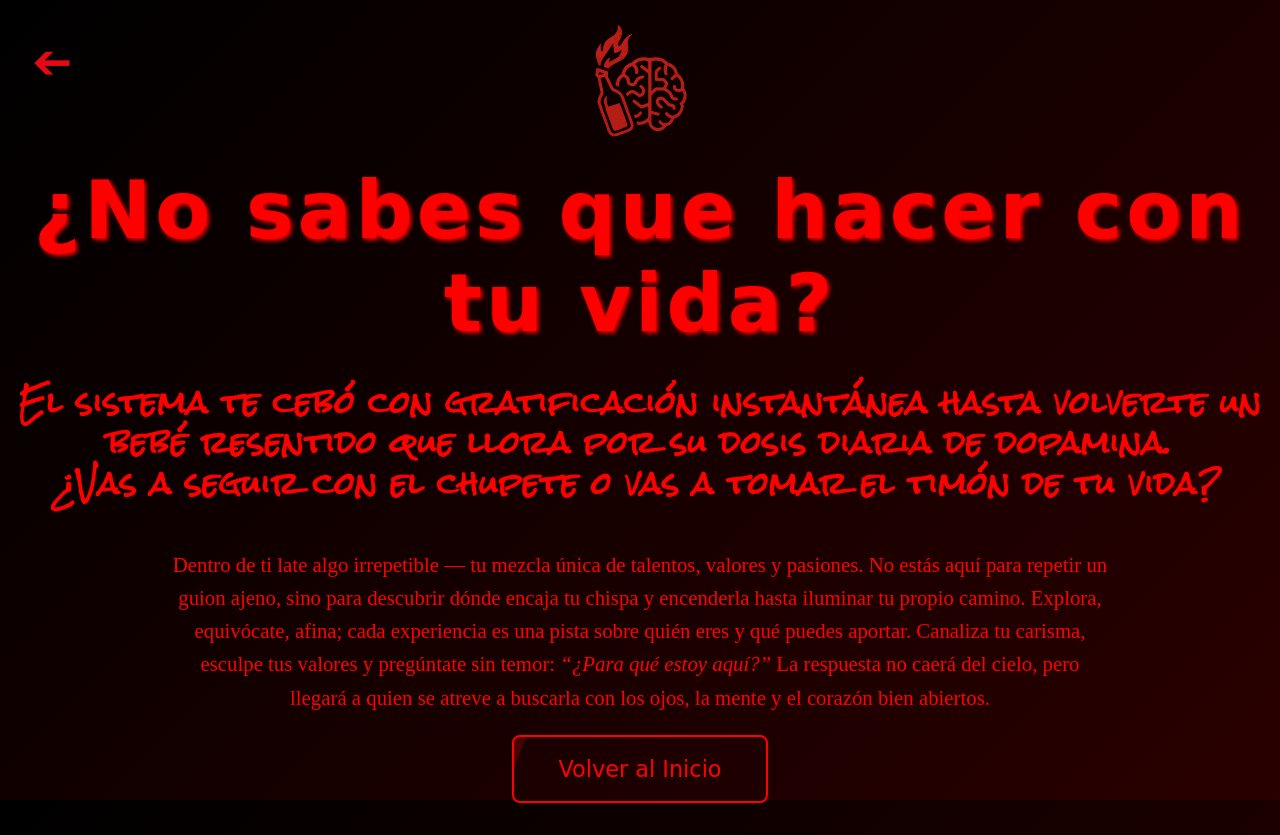
After one commit to WMARBAR/verdadera_rebelion, a Flask app: page /nsqctv in a window 1280 px wide. The commit adds this page. Run offline with Flask 3, Linux system fonts and the light colour scheme; some web fonts are replaced.

Commit message:
se crean los html de cada acceso

```diff
--- a/app.py
+++ b/app.py
@@ -17,6 +17,21 @@ def nosotros():
 def material_apoyo():
     return render_template('material_apoyo.html')
 
+@app.route("/egyse")
+def egyse():
+    # “gordo y sin energía”  → e.g.  /egyse
+    return render_template("egyse.html")
+
+@app.route("/nsqctv")
+def nsqctv():
+    # “gordo y sin energía”  → e.g.  /nsqctv
+    return render_template("nsqctv.html")
+
+@app.route("/plf")
+def plf():
+    # “gordo y sin energía”  → e.g.  /plf
+    return render_template("plf.html")
+
 if __name__ == '__main__':
     port = int(os.environ.get("PORT", 5000))
     app.run(debug=True, host='0.0.0.0', port=port)
--- a/static/styles-media.css
+++ b/static/styles-media.css
@@ -106,3 +106,32 @@
     grid-template-columns: 1fr !important;
   }
 }
+/* ==== Corrección definitiva para pantallas pequeñas ==== */
+@media (max-width: 768px){
+  /* 1. Elimina el centrado del BODY en móviles */
+  body{
+    display:block;          /* flujo estándar */
+    align-items: initial;   /* anula flex-align */
+    justify-content: initial;
+  }
+
+  /* 2. Contenedor: deja que crezca todo lo que necesite */
+  .container{
+    display:block;          /* ya no flex vertical */
+    min-height:auto;        /* quita el 100vh que recorta */
+    padding:1.5rem 1rem;    /* un pequeño margen superior */
+  }
+
+  /* 3. Ajustes tipográficos para que quepan en pantalla */
+  h1.glitch{
+    font-size:2.2rem;
+    margin-top:0;
+  }
+  h2.glitch{
+    font-size:1.3rem;
+  }
+  .subintro{
+    font-size:1rem;
+    line-height:1.4;
+  }
+}
--- a/static/styles.css
+++ b/static/styles.css
@@ -35,13 +35,14 @@ body {
   box-sizing: border-box;
 }
 
-/* ========== Logo ========== */
-.logo {
-  width: 120px;
-  height: auto;
-  margin: 1.5rem auto 0.5rem;
+/* ---------- Logo ---------- */
+.logo{
+  width: 30vw;          /* 30 % del ancho de la ventana */
+  max-width: 140px;     /* …pero nunca mayor a 140 px */
+  height: auto;         /* mantiene la proporción */
+  flex-shrink: 0;       /* evita que el flex lo encoja a cero */
+  margin: 1.2rem 0 0.5rem;
 }
-
 /* ========== “Glitch” title ========== */
 @keyframes glitch {
   0%   { text-shadow:  2px  2px 4px var(--red); }
@@ -169,3 +170,51 @@ h1.glitch {
   padding: 0.7rem 1.2rem;
   font-size: 1rem;
 }
+
+/* asegúrate de que el contenedor sea el “marco” de referencia */
+.container {
+  position: relative;   /* ← clave para posicionar hijos absolutos */
+}
+
+/* flecha roja apuntando a la izquierda */
+.back-arrow{
+  position: absolute;
+  top: 4.5rem;   /* ⬅ antes era 2rem; ahora queda unos 40 px más abajo */
+  left: 2rem;
+  font-size: 3rem;
+  color: #e50914;
+  text-decoration: none;
+  transform: rotate(180deg);
+  transition: transform 0.2s;
+  z-index: 10;
+}
+
+.back-arrow:hover {
+  transform: rotate(180deg) scale(1.1);
+}
+
+/* Fuente Times New Roman para el texto “subintro” */
+.subintro{
+  font-family: "Times New Roman", Times, serif;
+  font-size: 1.15rem;   /* ajusta si lo deseas */
+  line-height: 1.6;
+}
+/* =========  Fuente “Rock Salt” para el aviso de alerta ========= */
+.alert{
+  font-family: 'Rock Salt', cursive;
+  font-size: 1.8rem;      /* ajusta a tu gusto */
+  line-height: 1.4;
+  letter-spacing: 1px;
+}
+@media (max-width:768px){
+  .alert{ font-size:1.4rem; }
+}
+
+@media (max-width: 480px){
+  .container{
+    min-height: auto;   /* deja que crezca según el contenido */
+    padding-top: 1.5rem;
+  }
+  h1.glitch{ font-size: 2.3rem; }
+  .alert{ font-size: 1.05rem; line-height: 1.35; }
+}
--- /dev/null
+++ b/templates/nsqctv.html
@@ -0,0 +1,56 @@
+<!DOCTYPE html>
+<html lang="es">
+<head>
+  <meta charset="UTF-8" />
+  <meta name="viewport" content="width=device-width, initial-scale=1.0"/>
+  <title>¿No sabes que hacer con tu vida?</title>
+
+  <!-- Fuente y estilos globales que ya usas -->
+  <link rel="stylesheet" href="https://fonts.cdnfonts.com/css/chiller">
+  <link href="https://fonts.googleapis.com/css2?family=Rock+Salt&display=swap" rel="stylesheet">
+  <link rel="stylesheet" href="{{ url_for('static', filename='styles.css') }}">
+  <link rel="stylesheet" href="{{ url_for('static', filename='styles-media.css') }}">
+  <link rel="icon" type="image/x-icon" href="{{ url_for('static', filename='ico_REV.ico') }}">
+</head>
+
+<body>
+  <div class="container">
+
+    <!-- Logo compartido -->
+    <img src="{{ url_for('static', filename='logo_REV.png') }}" class="logo" alt="Logo">
+
+    <!-- Flecha roja que apunta a la izquierda -->
+    <a href="{{ url_for('material_apoyo') }}" class="back-arrow" aria-label="Ir a material de apoyo">➔</a>
+
+
+    <!-- Título principal de la sección -->
+    <h1 class="glitch">¿No sabes que hacer con tu vida?</h1>
+
+    <!-- Llamada de alerta -->
+    <h2 class="alert">
+      El sistema te cebó con gratificación instantánea hasta volverte un bebé
+      resentido que llora por su dosis diaria de dopamina.<br>
+      ¿Vas a seguir con el chupete o vas a tomar el timón de tu vida?
+    </h2>
+    <!-- Contenido o pasos iniciales -->
+    <p class="subintro">
+      Dentro de ti late algo irrepetible — tu mezcla única de talentos, valores y
+      pasiones. No estás aquí para repetir un guion ajeno, sino para descubrir
+      dónde encaja tu chispa y encenderla hasta iluminar tu propio camino.  Explora,
+      equivócate, afina; cada experiencia es una pista sobre quién eres y qué puedes
+      aportar.  Canaliza tu carisma, esculpe tus valores y pregúntate sin temor:
+      <em>“¿Para qué estoy aquí?”</em>  La respuesta no caerá del cielo, pero
+      llegará a quien se atreve a buscarla con los ojos, la mente y el corazón bien
+      abiertos.
+    </p>
+
+
+
+    <!-- Botón para regresar o explorar más -->
+    <div class="cta-buttons">
+      <a href="{{ url_for('home') }}" class="cta-button">Volver al Inicio</a>
+    </div>
+
+  </div>
+</body>
+</html>
```
Also changed, not shown: templates/egyse.html (added, +55 -0 lines), templates/material_apoyo.html (+6 -6 lines), templates/plf.html (added, +59 -0 lines), 1 other file.
